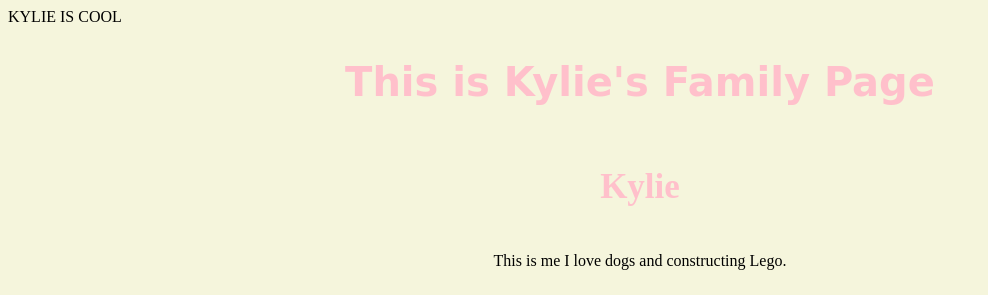
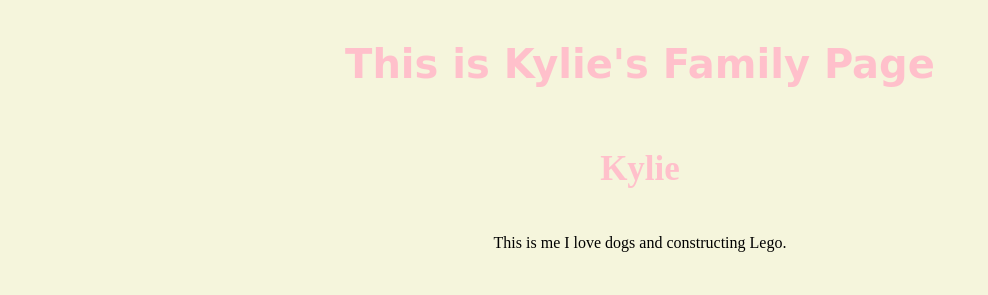
Before and after one commit to kyliechisholm/homework1, a plain HTML site: page index.html in a window 1280 px wide. Shown: the top 295 px of the page, without its empty margins (0-988 px from the left). Drawn offline with Linux system fonts and the light colour scheme.

Commit message:
first cooomit

```diff
--- a/index.html
+++ b/index.html
@@ -8,9 +8,6 @@
 </head>
 
 <body>
-        <header>
-            KYLIE IS COOL
-        </header>
         <section>
             <h1 id="title"> This is Kylie's Family Page</h1>
         </section><section>
```
